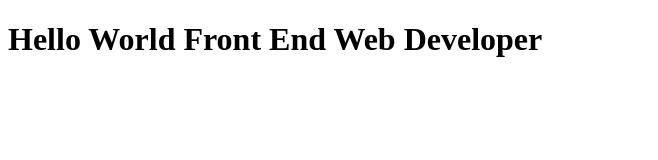
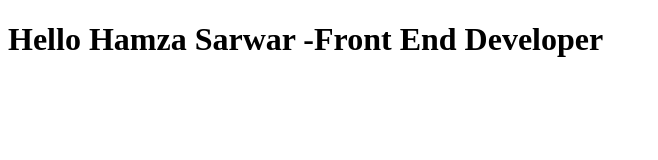
Before and after one commit to HamxaSarwar/bootcamp2020, a plain HTML site: page index.html in a window 1280 px wide. Shown: the whole page, without its empty margins (0-658 px from the left). Drawn offline with Linux system fonts and the light colour scheme.

Commit message:
update name in index.html

```diff
--- a/index.html
+++ b/index.html
@@ -10,7 +10,7 @@
 <body>
     <div>
         <h1>
-            Hello World Front End Web Developer
+            Hello Hamza Sarwar -Front End Developer
         </h1>
     </div>
 </body>
```
